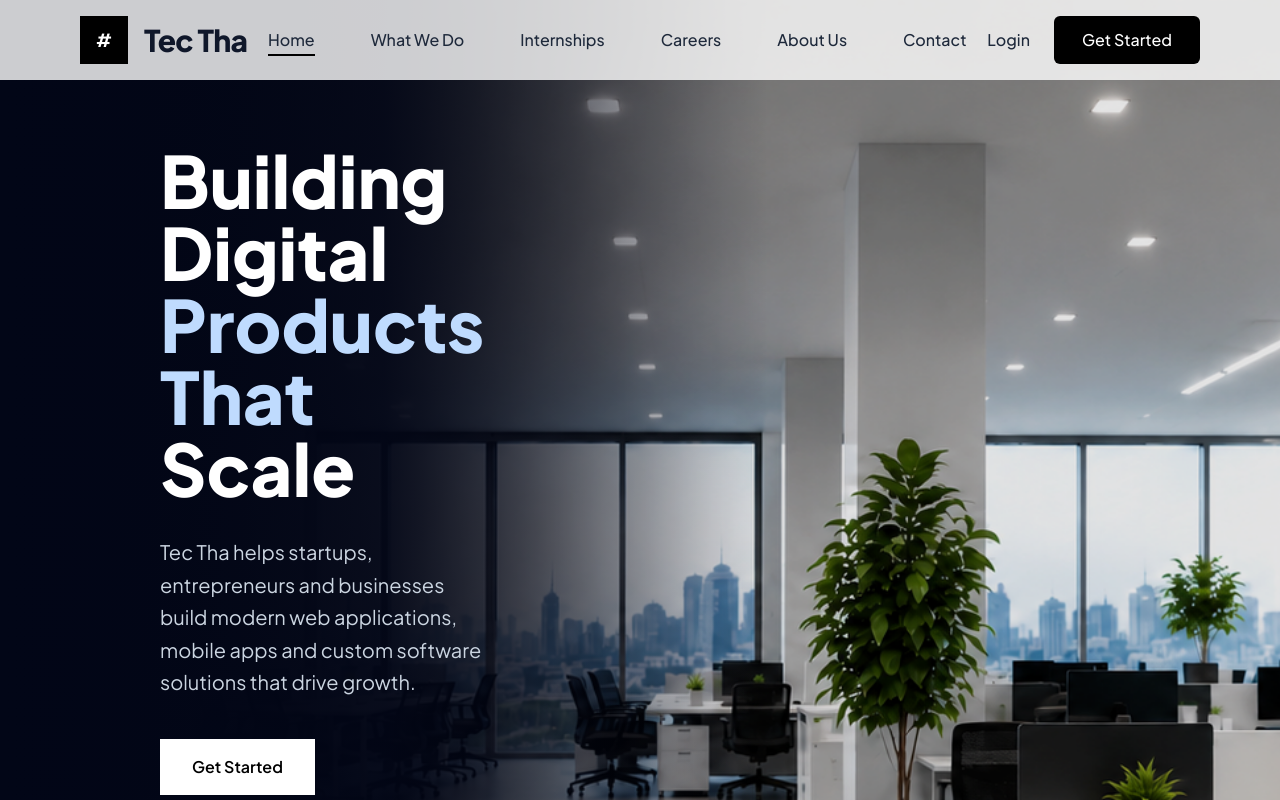
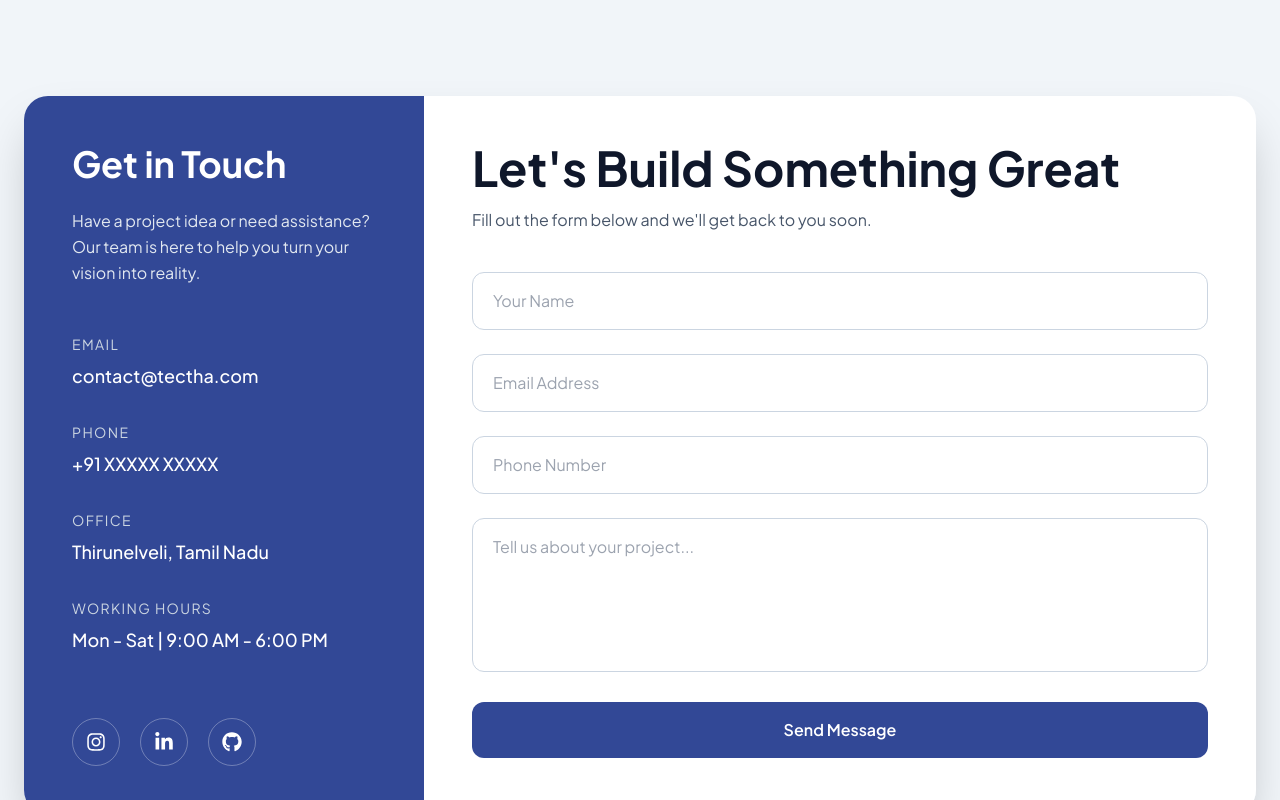
Before and after one commit to arunraja-web/Tec-Tha, a React (Vite) app in the folder frontend/: page /contact in a window 1280 px wide. Before the commit this address led to /. Shown: the top 800 px of the page. Built offline with nearby package versions, Linux system fonts and the light colour scheme; no server answers.

Commit message:
Added contact section and updated homepage layout

```diff
--- a/frontend/src/App.jsx
+++ b/frontend/src/App.jsx
@@ -13,6 +13,7 @@ import InternshipApply from "./pages/InternshipApply";
 import AdminDashboard from "./pages/AdminDashboard";
 import CareersPage from "./pages/CareersPage";
 import AboutUs from "./components/AboutUs";
+import Contact from "./components/Contact";
 export default function App() {
   return (
     <BrowserRouter>
@@ -53,6 +54,7 @@ export default function App() {
           <Route path="/reset-password" element={<ResetPassword />} />
           <Route path="/careers" element={<CareersPage />} />
           <Route path="/about-us" element={<AboutUs />} />
+          <Route path="/contact" element={<Contact />} />
           <Route
   path="/internship-apply"
   element={<InternshipApply />}
--- a/frontend/src/components/AboutUs.jsx
+++ b/frontend/src/components/AboutUs.jsx
@@ -1,11 +1,12 @@
 import { Link } from "react-router-dom";
+import Tilt from "react-parallax-tilt";
 
 export default function AboutUs() {
   return (
     <div className="bg-white">
 
       {/* Hero Section */}
-     <section className="max-w-7xl mx-auto px-6 py-28">
+     <section className="max-w-7xl mx-auto px-6 pt-10 pb-20">
         <div className="text-center mb-16">
 
   <span className="text-[#324896] font-semibold tracking-[0.25em] uppercase text-lg">
@@ -39,13 +40,28 @@ export default function AboutUs() {
 </div>
 
 
-          <div>
+          <Tilt
+  tiltMaxAngleX={10}
+  tiltMaxAngleY={10}
+  perspective={1000}
+  scale={1.03}
+  transitionSpeed={1500}
+  gyroscope={true}
+  className="rounded-3xl"
+>
   <img
     src="/about-team.jpg"
     alt="About Tec Tha"
-              className="w-full rounded-3xl shadow-2xl"
+    className="
+      w-full
+      rounded-3xl
+      shadow-2xl
+      transition-all
+      duration-500
+    "
   />
-          </div>
+</Tilt>
+
 
         </div>
       </section>
@@ -53,13 +69,27 @@ export default function AboutUs() {
       <section className="max-w-7xl mx-auto px-6 py-20">
         <div className="grid lg:grid-cols-2 gap-12 items-center">
 
-          <div>
+          <Tilt
+  tiltMaxAngleX={10}
+  tiltMaxAngleY={10}
+  perspective={1000}
+  scale={1.03}
+  transitionSpeed={1500}
+  gyroscope={true}
+  className="rounded-3xl"
+>
   <img
     src="/who-we-are.jpg"
     alt="Who We Are"
-              className="w-full rounded-3xl shadow-2xl"
+    className="
+      w-full
+      rounded-3xl
+      shadow-2xl
+      transition-all
+      duration-500
+    "
   />
-          </div>
+</Tilt>
 
           <div>
             <span className="text-[#324896] font-semibold tracking-widest uppercase">
--- a/frontend/src/components/Careers.jsx
+++ b/frontend/src/components/Careers.jsx
@@ -74,7 +74,7 @@ import "swiper/css/navigation";
 
         {/* Careers Hero Section */}
    {/* Careers Intro */}
-<section className="py-40 bg-white">
+<section className="py-20 bg-white">
   <div className="max-w-5xl mx-auto text-center px-6">
 
     <span className="text-indigo-600 uppercase tracking-[4px] text-2xl font-bold">
@@ -91,7 +91,7 @@ import "swiper/css/navigation";
     </p>
 
   </div>
-  <section className="pb-24 bg-white">
+  <section className="pb-12 bg-white">
   <div className="max-w-7xl mx-auto px-6">
 
     <img
--- /dev/null
+++ b/frontend/src/components/Contact.jsx
@@ -0,0 +1,238 @@
+import {
+  FaInstagram,
+  FaLinkedinIn,
+  FaGithub,
+} from "react-icons/fa";
+
+export default function Contact() {
+  return (
+    <section
+      id="contact"
+      className="py-24 bg-slate-100"
+    >
+      <div className="max-w-7xl mx-auto px-6">
+
+        <div
+          className="
+            grid
+            lg:grid-cols-[400px_1fr]
+            rounded-3xl
+            overflow-hidden
+            shadow-2xl
+          "
+        >
+{/* Left Side */}
+<div className="bg-[#324896] text-white p-12 flex flex-col justify-between">
+
+  <div>
+
+    <h2 className="text-4xl font-bold">
+      Get in Touch
+    </h2>
+
+    <p className="mt-6 text-slate-200 leading-relaxed">
+      Have a project idea or need assistance?
+      Our team is here to help you turn
+      your vision into reality.
+    </p>
+
+    <div className="mt-12 space-y-8">
+
+      <div>
+        <p className="text-sm uppercase tracking-widest text-slate-300">
+          Email
+        </p>
+
+        <p className="mt-2 text-lg font-medium">
+          contact@tectha.com
+        </p>
+      </div>
+
+      <div>
+        <p className="text-sm uppercase tracking-widest text-slate-300">
+          Phone
+        </p>
+
+        <p className="mt-2 text-lg font-medium">
+          +91 XXXXX XXXXX
+        </p>
+      </div>
+
+      <div>
+        <p className="text-sm uppercase tracking-widest text-slate-300">
+          Office
+        </p>
+
+        <p className="mt-2 text-lg font-medium">
+          Thirunelveli, Tamil Nadu
+        </p>
+      </div>
+
+      <div>
+        <p className="text-sm uppercase tracking-widest text-slate-300">
+          Working Hours
+        </p>
+
+        <p className="mt-2 text-lg font-medium">
+          Mon - Sat | 9:00 AM - 6:00 PM
+        </p>
+      </div>
+
+    </div>
+
+  </div>
+
+  {/* Social Icons */}
+  <div className="mt-16 flex items-center gap-5">
+
+    <a
+      href="https://instagram.com"
+      target="_blank"
+      rel="noopener noreferrer"
+      className="
+        w-12 h-12
+        rounded-full
+        border border-white/30
+        flex items-center justify-center
+        hover:bg-white hover:text-[#324896]
+        transition-all duration-300
+      "
+    >
+      <FaInstagram size={20} />
+    </a>
+
+    <a
+      href="https://linkedin.com"
+      target="_blank"
+      rel="noopener noreferrer"
+      className="
+        w-12 h-12
+        rounded-full
+        border border-white/30
+        flex items-center justify-center
+        hover:bg-white hover:text-[#324896]
+        transition-all duration-300
+      "
+    >
+      <FaLinkedinIn size={20} />
+    </a>
+
+    <a
+      href="https://github.com"
+      target="_blank"
+      rel="noopener noreferrer"
+      className="
+        w-12 h-12
+        rounded-full
+        border border-white/30
+        flex items-center justify-center
+        hover:bg-white hover:text-[#324896]
+        transition-all duration-300
+      "
+    >
+      <FaGithub size={20} />
+    </a>
+
+  </div>
+
+</div>
+          {/* Right Side */}
+<div className="bg-white p-12">
+
+  <h2 className="text-5xl font-bold text-slate-900">
+    Let's Build Something Great
+  </h2>
+
+  <p className="mt-4 text-slate-600">
+    Fill out the form below and we'll get back to you soon.
+  </p>
+
+  <form className="mt-10 space-y-6">
+
+    <input
+      type="text"
+      placeholder="Your Name"
+      className="
+        w-full
+        border
+        border-slate-300
+        rounded-xl
+        px-5
+        py-4
+        focus:outline-none
+        focus:border-[#324896]
+      "
+    />
+
+    <input
+      type="email"
+      placeholder="Email Address"
+      className="
+        w-full
+        border
+        border-slate-300
+        rounded-xl
+        px-5
+        py-4
+        focus:outline-none
+        focus:border-[#324896]
+      "
+    />
+
+    <input
+      type="text"
+      placeholder="Phone Number"
+      className="
+        w-full
+        border
+        border-slate-300
+        rounded-xl
+        px-5
+        py-4
+        focus:outline-none
+        focus:border-[#324896]
+      "
+    />
+
+    <textarea
+      rows="5"
+      placeholder="Tell us about your project..."
+      className="
+        w-full
+        border
+        border-slate-300
+        rounded-xl
+        px-5
+        py-4
+        resize-none
+        focus:outline-none
+        focus:border-[#324896]
+      "
+    />
+
+    <button
+      type="submit"
+      className="
+        w-full
+        bg-[#324896]
+        text-white
+        py-4
+        rounded-xl
+        font-semibold
+        hover:bg-[#26376E]
+        transition
+      "
+    >
+      Send Message
+    </button>
+
+  </form>
+
+</div>
+
+        </div>
+
+      </div>
+    </section>
+  );
+}
--- a/frontend/src/components/Navbar.jsx
+++ b/frontend/src/components/Navbar.jsx
@@ -17,7 +17,7 @@ export default function Navbar() {
         "WhatWeDo",
         "internships",
         "careers",
-        "about",
+        "about-us",
         "contact",
       ];
 
@@ -89,7 +89,7 @@ export default function Navbar() {
           {/* Navigation */}
           <nav className="hidden md:flex   items-center gap-14">
 
-            <a href="#Herosection" className={navLink("home")}>
+            <a href="#home" className={navLink("home")}>
               Home
             </a>
 
@@ -105,9 +105,9 @@ export default function Navbar() {
               Careers
             </a>
 
-            <Link to="/about-us" className={navLink("about")}>
-               About Us
-            </Link>
+            <a href="#about-us" className={navLink("about-us")}>
+              About Us
+            </a>
 
             <a href="#contact" className={navLink("contact")}>
               Contact
--- a/frontend/src/pages/Home.jsx
+++ b/frontend/src/pages/Home.jsx
@@ -4,22 +4,36 @@ import WhatWeDo from "../components/WhatWeDo";
 import Internships from "../components/Internships";
 import Careers from "../components/Careers";
 import AboutUs from "../components/AboutUs";
-
-
+import Contact from "../components/Contact";
 
 export default function Home() {
   return (
     <>
- <>
       <Navbar />
+
+      <div id="home">
         <HeroSection />
+      </div>
+
+      <div id="WhatWeDo">
         <WhatWeDo />
+      </div>
 
+      <div id="internships">
         <Internships />
+      </div>
 
+      <div id="careers">
         <Careers />
+      </div>
+
+      <div id="about-us">
         <AboutUs />
-</>
+      </div>
+
+      <div id="contact">
+        <Contact />
+      </div>
     </>
   );
 }
--- /dev/null
+++ b/package.json
@@ -0,0 +1,6 @@
+{
+  "dependencies": {
+    "react-icons": "^5.6.0",
+    "react-parallax-tilt": "^1.7.331"
+  }
+}
```
Also changed, not shown: 1 other file (tests, documents, lock files or other folders). Lines whose indentation alone changed are shown as unchanged.
